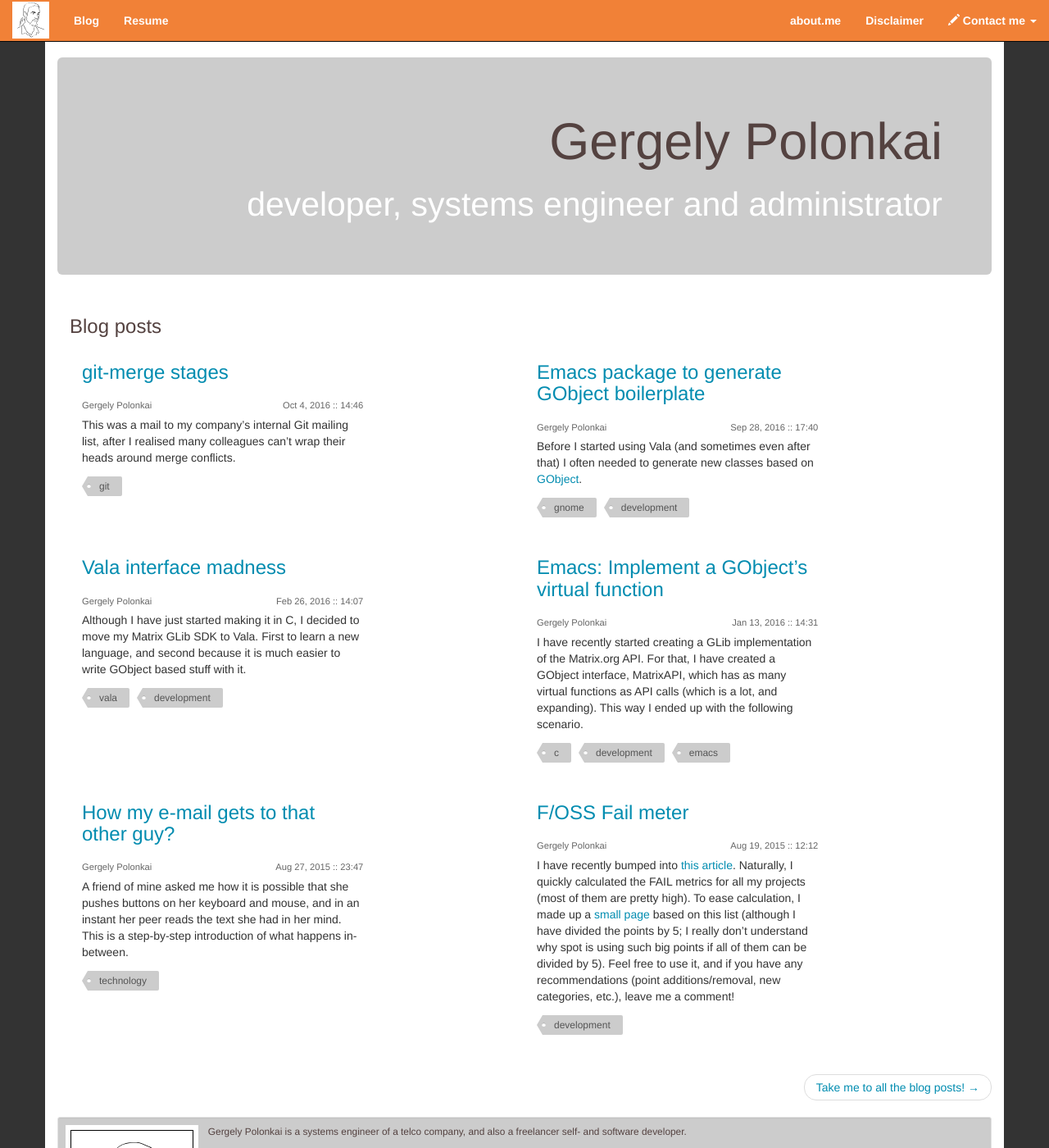
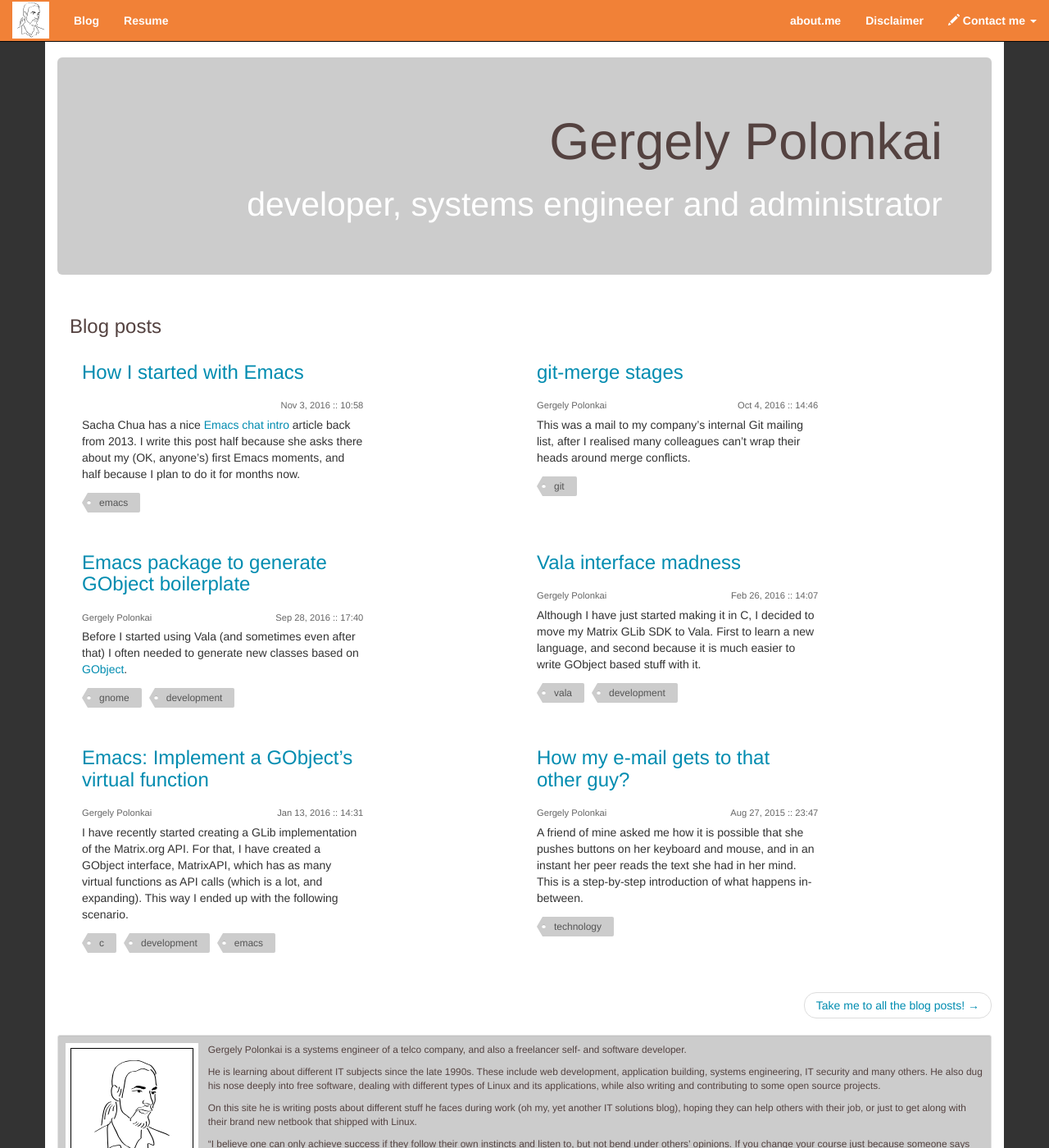
Before and after one commit to gergelypolonkai/gergelypolonkai.github.io, a Jekyll site: the page built from index.html, in a window 1280 px wide and 1400 px high. Shown: the whole window at 82% size. Built offline with Jekyll 4.4.1, drawn with Linux system fonts in a browser that asks for light colours; nearby versions of some CDN libraries; comment, search, counter and statistics services are not loaded; some of the changed lines change nothing that is shown.

Commit message:
Write post about my first Emacs moments
Also, my first post with images! (I think)

```diff
--- /dev/null
+++ b/_posts/2016-11-03-how-i-started-with-emacs.md
@@ -0,0 +1,98 @@
+---
+layout:    post
+title:     "How I started with Emacs"
+date:      2016-11-03 09:58:41
+tags:      [emacs]
+published: true
+authon:
+    name: Gergely Polonkai
+    email: gergely@polonkai.eu
+---
+
+Sacha Chua has a nice
+[Emacs chat intro](http://sachachua.com/blog/2013/04/emacs-chat-intro/) article
+back from 2013. I write this post half because she asks there about my
+(OK, anyone’s) first Emacs moments, and half because I plan to do it
+for months now.
+
+I wanted to start using Emacs 6(ish) years ago, and I was like
+“<kbd>C-x</kbd> what”? (Note that back around 1998, I was among the
+people who exited `vi` by killing it from another terminal after a
+bunch of tries & fails like
+[these](http://osxdaily.com/2014/06/12/how-to-quit-vim/).)
+
+I tried to come back to Emacs a lot of times. And I mean a *lot*,
+about every two months. I suddenly learned what these cryptic key
+chord descriptions mean (`C` is for <kbd>Control</kbd> and `M` is for
+<kbd>Meta</kbd>, which is actually <kbd>Alt</kbd>), but somehow it
+didn’t *click*. I remained a ViM power user with a huge pile of
+3<sup>rd</sup> party plugins.
+Then [I found Nyan-macs]({% post_url 2014-09-17-nyanmacs %}),
+which converted me to Emacs, and it is final now. Many of my friends
+thought I’m just kidding this being the cause, but I’m not. I’m a huge
+fan of Nyan cat (did you know there is even a site
+called [nyan.cat](http://nyan.cat/)?) and since then I have it in my
+mode line:
+
+![Nyan modeline]({{ site_url }}/images/nyan-modeline.png)
+
+…in my `eshell` prompt:
+
+![IMAGE HERE]({{ site_url }}/images/nyan-eshell.png)
+
+…and I also [zone out](https://www.emacswiki.org/emacs/ZoneMode) with
+Nyan cat:
+
+![IMAGE HERE]({{ site_url }}/images/nyan-zone.png)
+
+Now on to more serious stuff. After browsing through all the packages
+provided by [ELPA](http://elpa.gnu.org/), I found tons of useful (and
+sometimes, less useful) packages,
+like
+[Helm](https://github.com/emacs-helm/helm/wiki),
+[company](http://company-mode.github.io/),
+[gtags](https://www.emacswiki.org/emacs/GnuGlobal) (which introduced
+me to GNU Global, removing Exuberant ctags from my
+life),
+[magit](https://magit.vc/),
+[Projectile](http://batsov.com/projectile/),
+and [Org](http://orgmode.org/) (OK, it’s actually part of Emacs for a
+while, but still). I still use these few, but in a month or two, I
+started
+to [version control](https://github.com/gergelypolonkai/my-emacs-d) my
+`.emacs.d` directory, so I can easily transfer it between my home and
+work machine (and for a few weeks now, even to my phone: I’m using
+Termux on Android). Then, over these two years I wrote some packages
+like [GobGen](https://github.com/gergelypolonkai/gobgen.el), and a
+small addon for Calendar
+providing
+[Hungarian holidays](https://github.com/gergelypolonkai/hungarian-holidays),
+and I found a lot more (in no particular
+order):
+[git-gutter](https://github.com/syohex/emacs-git-gutter),
+[multiple-cursors](https://github.com/magnars/multiple-cursors.el),
+[origami](https://github.com/gregsexton/origami.el),
+[ace-window](https://github.com/abo-abo/ace-window),
+[avy](https://github.com/abo-abo/avy),
+[beacon](https://github.com/Malabarba/beacon), and a lot more.
+
+What is more important (to me) is that I started using
+the [use-package](https://github.com/jwiegley/use-package) package,
+which can automatically download packages that are not installed on my
+current local system. Together
+with
+[auto-package-update](https://github.com/rranelli/auto-package-update.el),
+it is *very* practical.
+
+In addition, I started to follow the blogs of a bunch of Emacs
+users/gurus. I’ve already
+mentioned [Sacha Chua](http://sachachua.com/). She’s a charming,
+cheerful person, writing a lot about Emacs and project management
+(among other things). Another one
+is [Bozhidar Batsov](http://batsov.com/), who, among other things, had
+an initiate to lay down the foundation of
+a
+[common Elisp coding style](https://github.com/bbatsov/emacs-lisp-style-guide). Another
+favourite of mine
+is [Endless Parentheses](http://endlessparentheses.com/), whence I got
+a lot of ideas.
--- a/css/style.sass
+++ b/css/style.sass
@@ -94,6 +94,11 @@
     color: $light-color
     margin-top: .8em
     margin-bottom: .5em
+
+  img
+    max-width: 900px
+    margin: 0 auto
+    display: block
 
 .gist-data
   max-height: 300px
```
Also changed, not shown: images/nyan-eshell.png (added), images/nyan-modeline.png (added), images/nyan-zone.png (added).
